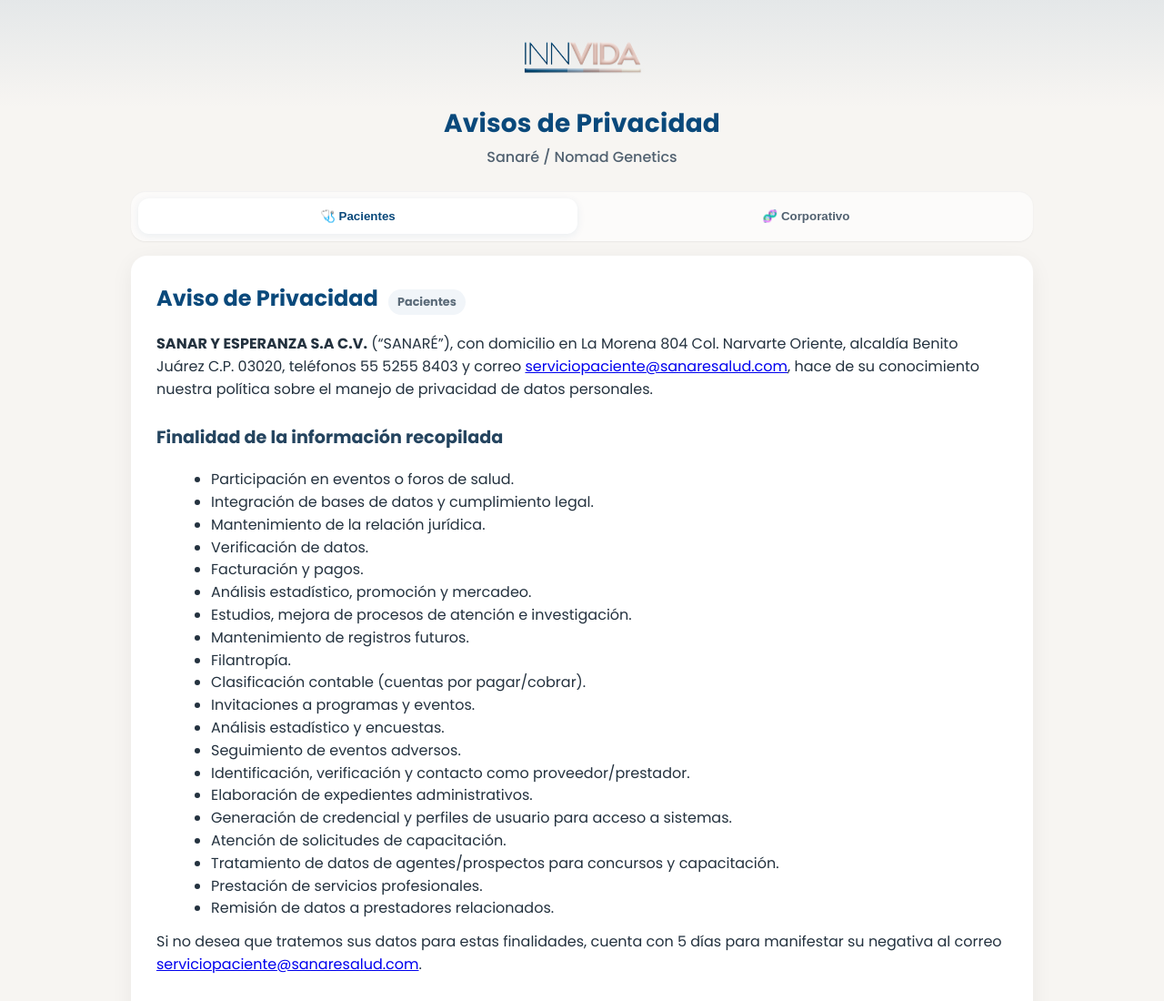
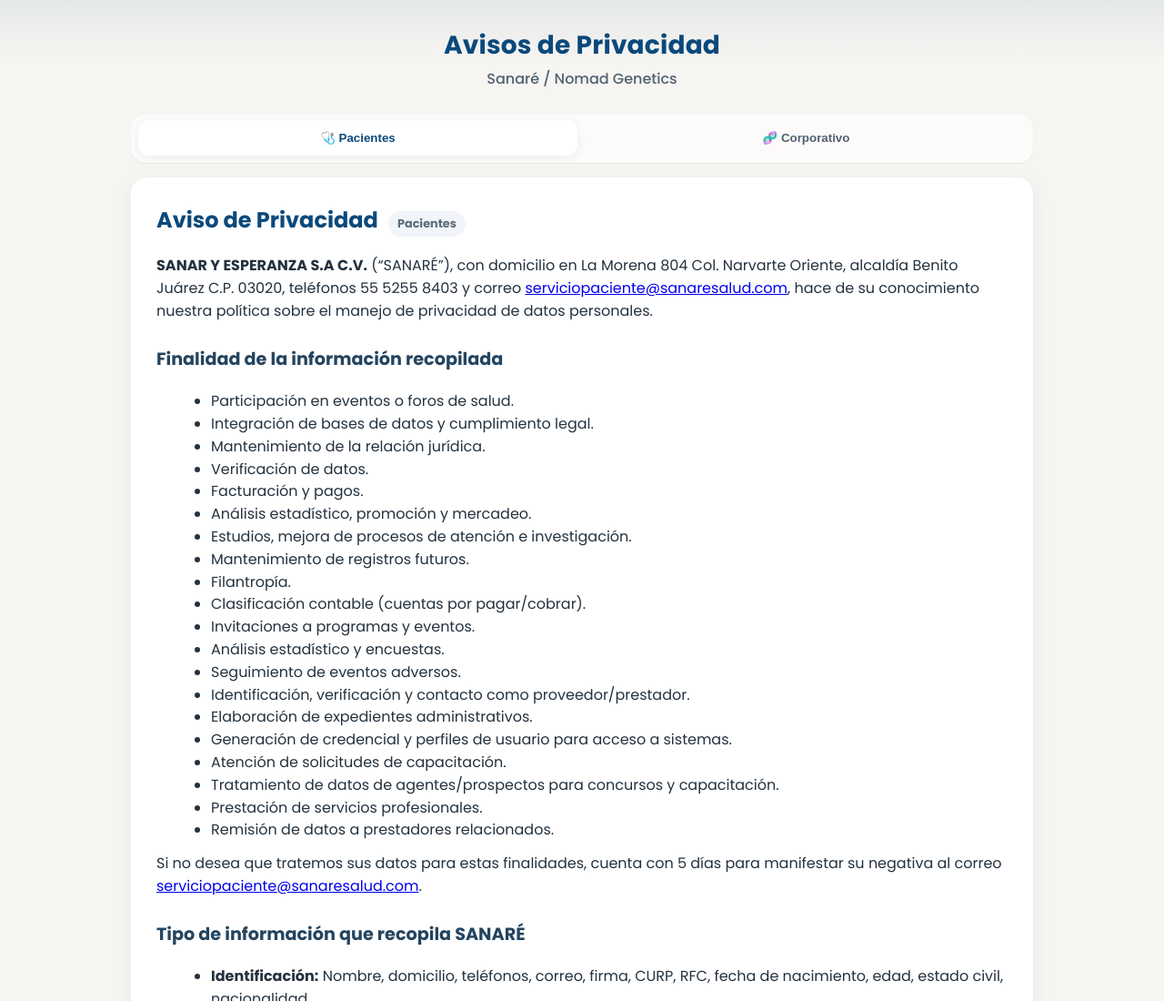
Before and after one commit to SoporteTI-desing/Aviso-de-privacidad, a plain HTML site: page index.html in a window 1280 px wide. Shown: the top 1100 px of the page at 91% size. Drawn offline with Linux system fonts and the light colour scheme.

Commit message:
Add files via upload

```diff
--- a/index.html
+++ b/index.html
@@ -14,7 +14,6 @@
 </head>
 <body>
   <header class="header" role="banner">
-    <img src="assets/logo.png" alt="INNVIDA" class="logo" />
     <h1>Avisos de Privacidad</h1>
     <p class="sub">Sanaré / Nomad Genetics</p>
   </header>
```
